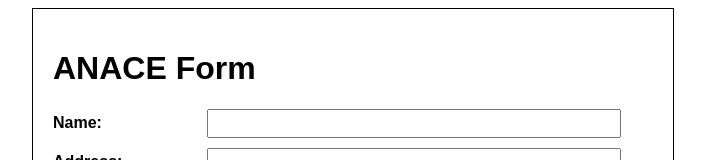
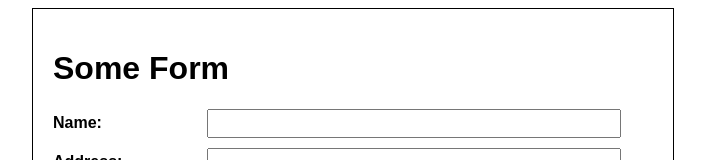
Before and after one commit to nasdvoya/arcozelo, a plain HTML site: page engine/templates/card.html in a window 1280 px wide. Shown: the top 160 px of the page, without its empty margins (287-992 px from the left). Drawn offline with nearby package versions, Linux system fonts and the light colour scheme.

Commit message:
New name

```diff
--- a/engine/templates/card.html
+++ b/engine/templates/card.html
@@ -43,7 +43,7 @@
 </head>
 <body>
     <div class="form-container">
-        <h1>ANACE Form</h1>
+        <h1>Some Form</h1>
         <form hx-post="http://localhost:8000/send" hx-trigger="submit" hx-swap="outerHTML" hx-target="this">
             <div class="form-group">
                 <label for="name">Name:</label>
```
